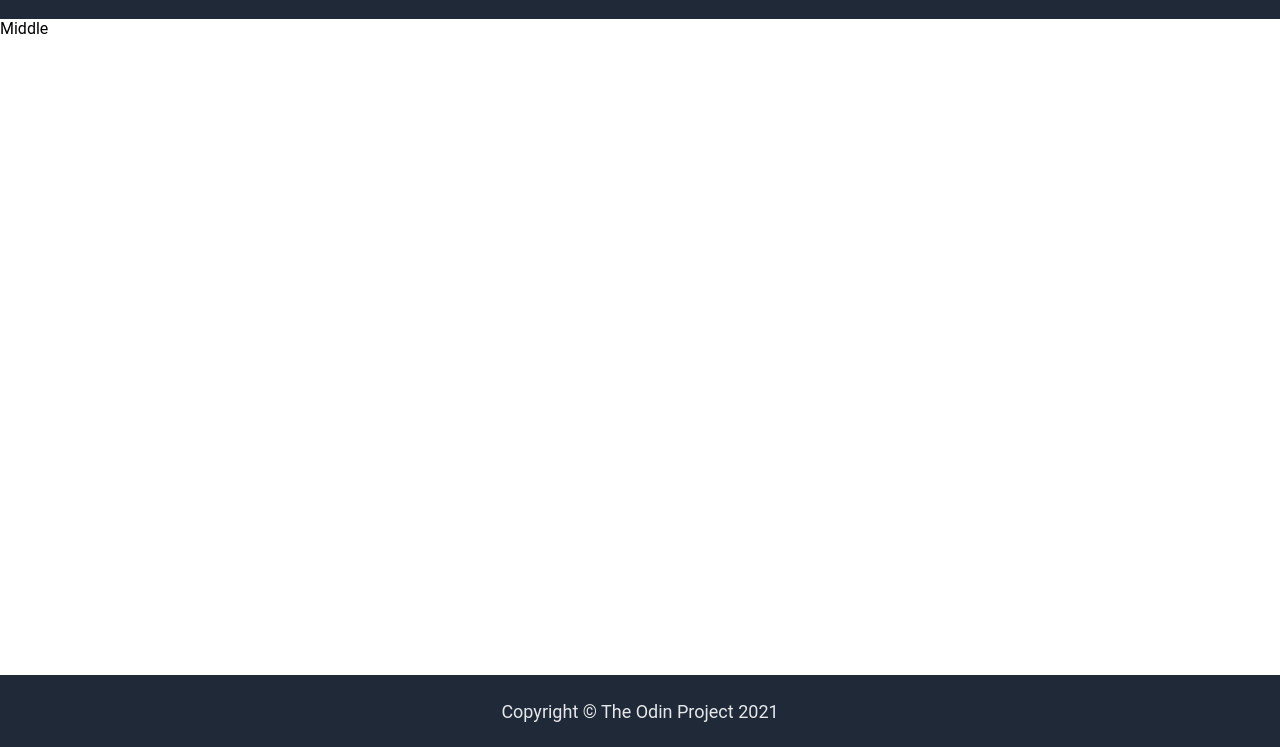
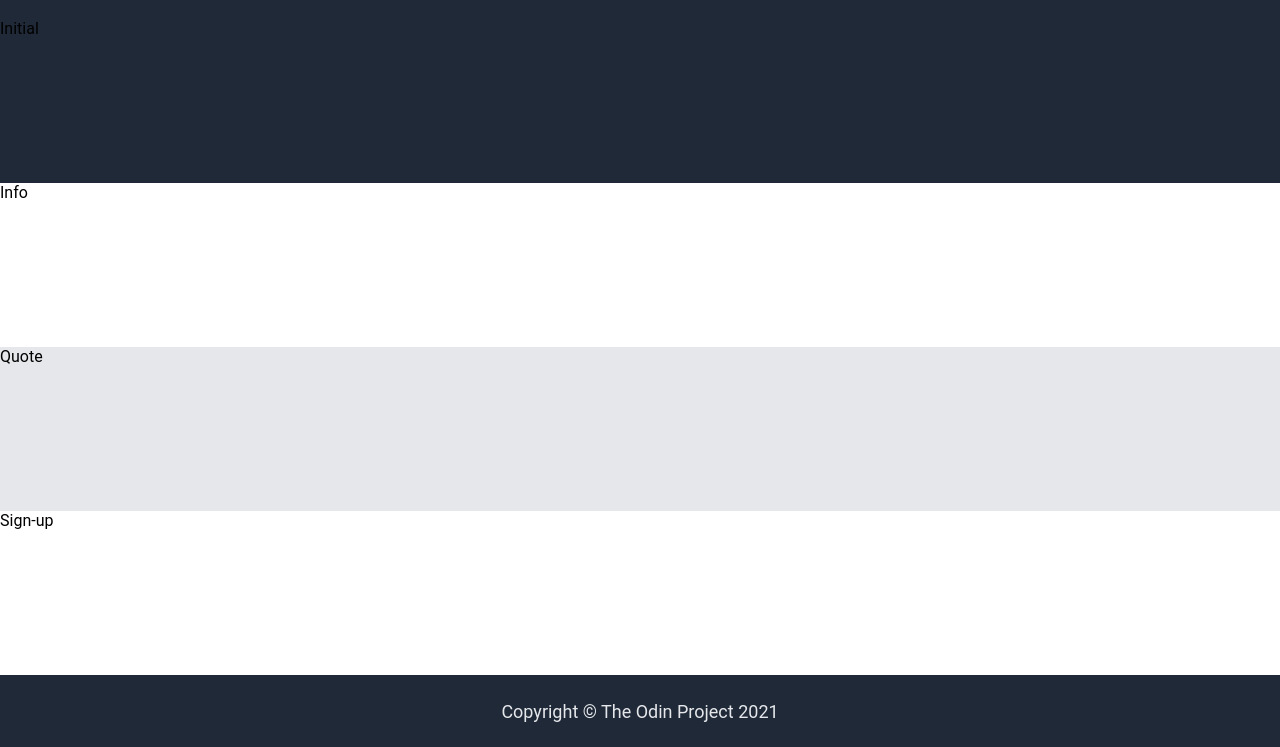
Before and after one commit to edfan1/odin-landing-page, a plain HTML site: page index.html in a window 1280 px wide. Shown: the part 53-800 px from the top of the page. Drawn offline with Linux system fonts and the light colour scheme.

Commit message:
Middle structure set up. Removed middle class in favor of just using the other four classes as body is already flex-direction: column.

```diff
--- a/index.html
+++ b/index.html
@@ -15,13 +15,12 @@
             <li>header link three</li>
         </ul>
     </div>
-    <div class="middle">
-        Middle
-        <div class="initial"></div>
-        <div class="info"></div>
-        <div class="quote"></div>
-        <div class="sign-up"></div>
-    </div>
+
+    <div class="initial">Initial</div>
+    <div class="info">Info</div>
+    <div class="quote">Quote</div>
+    <div class="sign-up">Sign-up</div>
+
     <div class="footer">
         <p>Copyright © The Odin Project 2021</p>
     </div>
--- a/styles.css
+++ b/styles.css
@@ -31,7 +31,24 @@ body {
     gap: 24px;
 }
 
-.middle {
+.initial {
+    background: #1F2937;
+    display: flex;
+    flex-grow: 1;
+}
+
+.info {
+    display: flex;
+    flex-grow: 1;
+}
+
+.quote {
+    background: #E5E7EB;
+    display: flex;
+    flex-grow: 1;
+}
+
+.sign-up {
     display: flex;
     flex-grow: 1;
 }
```
